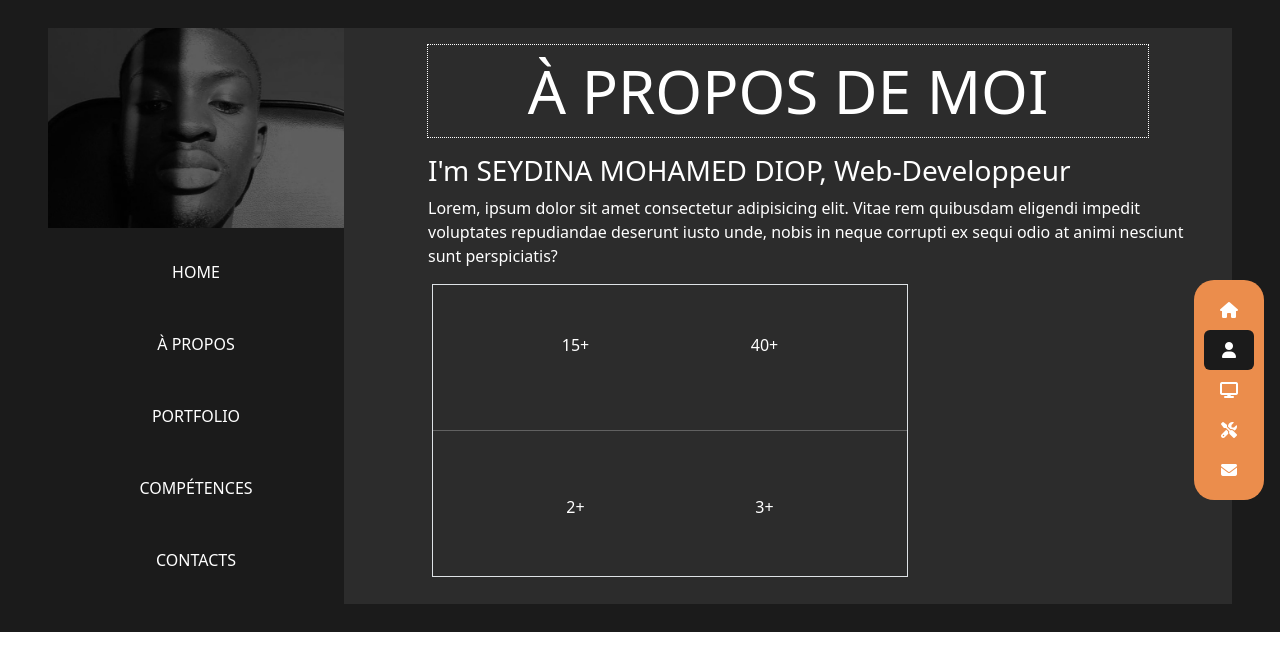
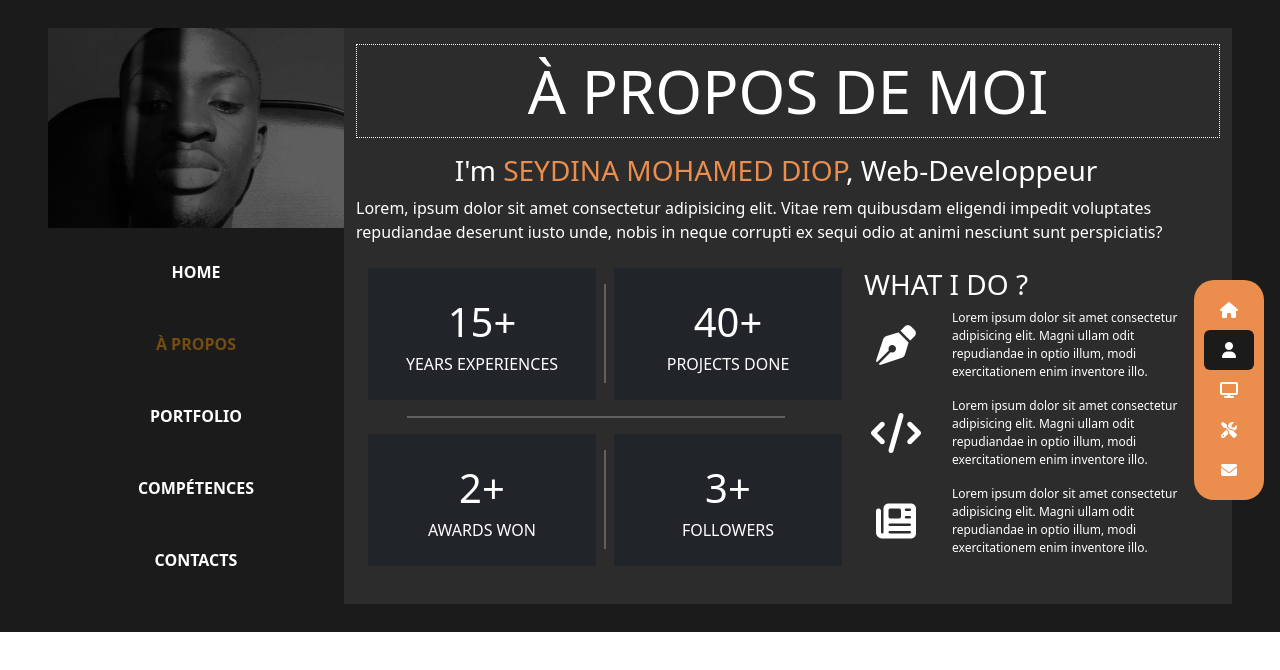
Before and after one commit to Naby-04/naby_portfolio, a plain HTML site: page index.html in a window 1280 px wide. Both pictures are taken after a click on the tab 1229 px from the left and 350 px from the top of the page. Drawn offline with nearby package versions, Linux system fonts and the light colour scheme.

Commit message:
about me

```diff
--- a/index.html
+++ b/index.html
@@ -158,10 +158,10 @@
                   alt="profil-pic"
                   class="img-fluid profil-pic"
                 />
-                <div id="navbar">
+                <div>
                   <ul class="text-center py-3 px-0">
                     <li class="mt-3 mb-5">HOME</li>
-                    <li class="mb-5">À PROPOS</li>
+                    <li class="mb-5 actif">À PROPOS</li>
                     <li class="mb-5">PORTFOLIO</li>
                     <li class="mb-5">COMPÉTENCES</li>
                     <li>CONTACTS</li>
@@ -170,9 +170,9 @@
               </div>
               <div class="about col-9 py-3">
                 <h2 class="text-center fs-1 mb-3">À PROPOS DE MOI</h2>
-                <div class="ms-5 ps-4">
-                  <h3>
-                    I'm <span>SEYDINA MOHAMED DIOP, </span> Web-Developpeur
+                <div class="pe-4">
+                  <h3 class="text-center">
+                    I'm <span>SEYDINA MOHAMED DIOP</span>, Web-Developpeur
                   </h3>
                   <p>
                     Lorem, ipsum dolor sit amet consectetur adipisicing elit.
@@ -180,23 +180,73 @@
                     deserunt iusto unde, nobis in neque corrupti ex sequi odio
                     at animi nesciunt sunt perspiciatis?
                   </p>
-                  <div class="row p-2j">
-                    <div class="col-7 d-flex flex-column border ms-3">
+                  <div class="row mt-4">
+                    <div class="data col-9 col-md-7 d-flex">
                       <div class="row d-flex">
-                        <div class="mb-3 d-flex p-5">
-                          <div class="col-6 text-center">15+</div>
-                          <hr class="w-100 bg-light" />
-                          <div class="col-6 text-center">40+</div>
+                        <div class="d-flex px-4">
+                          <div class="col-6 bg-dark text-center p-4 me-2">
+                            <div class="data-item">15+</div>
+                            <span>YEARS EXPERIENCES</span>
+                          </div>
+                          <hr class="h-75 m-auto" />
+                          <div class="col-6 bg-dark text-center p-4 ms-2">
+                            <div class="data-item">40+</div>
+                            <span>PROJECTS DONE</span>
+                          </div>
                         </div>
-                        <hr />
-                        <div class="d-flex p-5">
-                          <div class="col-6 text-center">2+</div>
-                          <hr />
-                          <div class="col-6 text-center">3+</div>
+                        <hr class="my-3 w-75 mx-auto" />
+                        <div class="d-flex px-4">
+                          <div class="col-md-6 bg-dark text-center p-4 me-2">
+                            <div class="data-item">2+</div>
+                            <span>AWARDS WON</span>
+                          </div>
+                          <hr class="h-75 m-auto" />
+                          <div class="col-6 bg-dark text-center p-4 ms-2">
+                            <div class="data-item">3+</div>
+                            <span>FOLLOWERS</span>
+                          </div>
                         </div>
                       </div>
                     </div>
-                    <div class="col-5"></div>
+                    <div class="col-3 col-md-5 px-3">
+                      <h3 class="text-center text-md-start">WHAT I DO ?</h3>
+                      <div class="row mb-3">
+                        <div class="col-3 d-flex align-items-center">
+                          <i class="fa-solid fa-pen-nib m-auto"></i>
+                        </div>
+                        <div class="col-9">
+                          <p class="talent mb-0">
+                            Lorem ipsum dolor sit amet consectetur adipisicing
+                            elit. Magni ullam odit repudiandae in optio illum,
+                            modi exercitationem enim inventore illo.
+                          </p>
+                        </div>
+                      </div>
+                      <div class="row mb-3">
+                        <div class="col-3 d-flex align-items-center">
+                          <i class="fa-solid fa-code m-auto"></i>
+                        </div>
+                        <div class="col-9">
+                          <p class="talent mb-0">
+                            Lorem ipsum dolor sit amet consectetur adipisicing
+                            elit. Magni ullam odit repudiandae in optio illum,
+                            modi exercitationem enim inventore illo.
+                          </p>
+                        </div>
+                      </div>
+                      <div class="row">
+                        <div class="col-3 d-flex align-items-center">
+                          <i class="fa-solid fa-newspaper m-auto"></i>
+                        </div>
+                        <div class="col-9">
+                          <p class="talent mb-0">
+                            Lorem ipsum dolor sit amet consectetur adipisicing
+                            elit. Magni ullam odit repudiandae in optio illum,
+                            modi exercitationem enim inventore illo.
+                          </p>
+                        </div>
+                      </div>
+                    </div>
                   </div>
                 </div>
               </div>
--- a/style.css
+++ b/style.css
@@ -32,6 +32,12 @@ header {
 }
 h2 {
   color: var(--text-main);
+}
+hr {
+  border: 1px dashed;
+}
+.talent {
+  font-size: 12px;
 }
 /*------------------ header part ------------------*/
 .nav {
@@ -74,9 +80,26 @@ button {
   background: var(--bg-light);
 }
 .about h2 {
-  width: fit-content;
+  /* width: fit-content; */
   padding: 10px 100px;
   margin: 0 auto;
   font-size: 60px !important;
   border: 1px dotted;
 }
+.data-item {
+  font-size: 40px;
+  /* background: var(--bg-dark); */
+}
+#v-pills-About i {
+  font-size: 40px;
+  /* border: 1px solid red; */
+}
+#v-pills-About ul li {
+  font-weight: 700;
+}
+#v-pills-About .actif {
+  color: var(--primary-color);
+}
+h3 span {
+  color: var(--secondary-color);
+}
```
